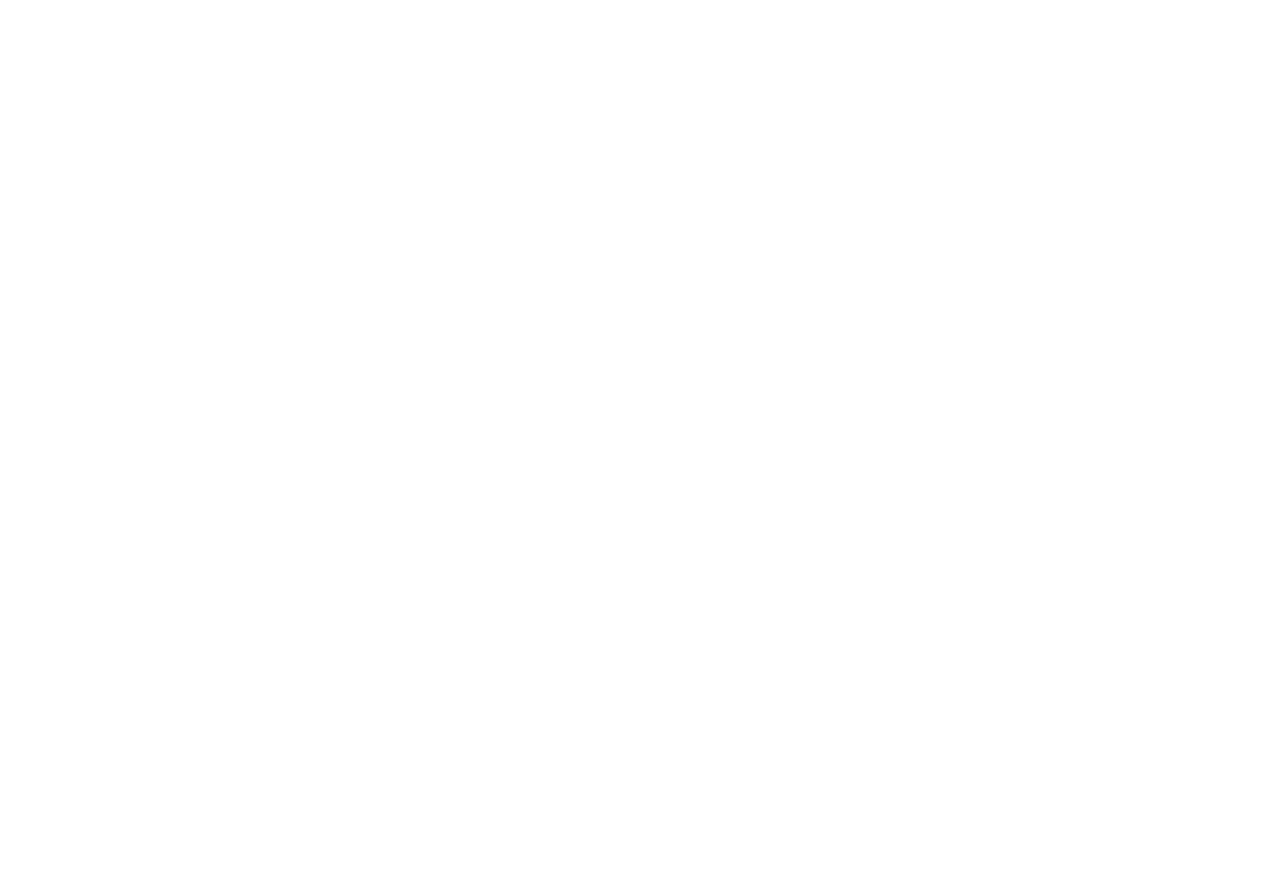
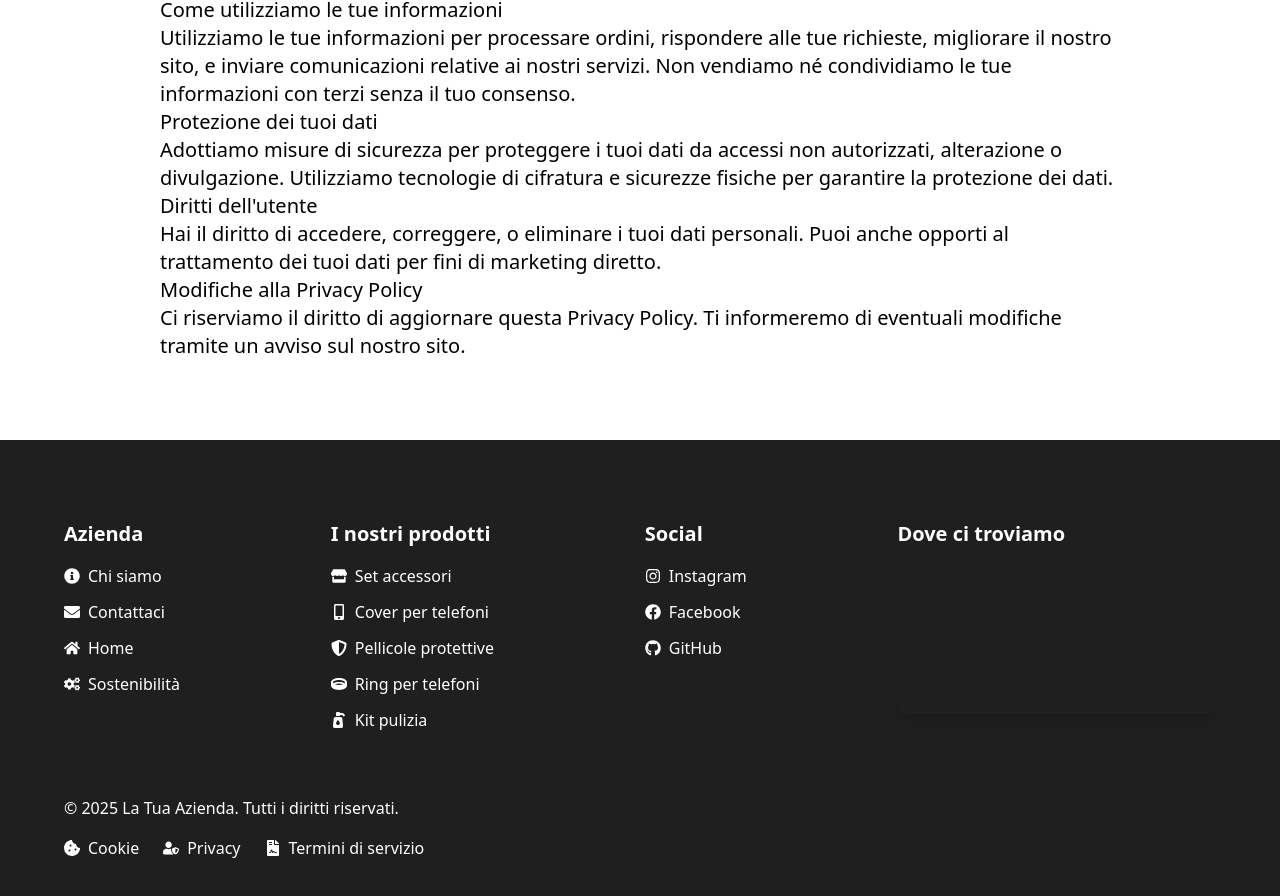
Before and after one commit to rubencommisso/mia_tech_progetto_finale, a React (Vite) app: page /privacy-policy in a window 1280 px wide. Before the commit this address had no page. Shown: the part 340-1236 px from the top of the page. Before the commit the page ends 800 px from the top, so only its background shows below. Built offline with nearby package versions, Linux system fonts and the light colour scheme; grey boxes are pictures that could not be loaded.

Commit message:
Modificato la pagina di: Footer.jsx e App.jsx, aggiunto 3 pagine nuove: TermosofService.jsx, PrivacyPolicy e CookiePolicy.jsx

```diff
--- a/src/App.jsx
+++ b/src/App.jsx
@@ -12,6 +12,9 @@
 import Ring from "./pages/Ring";
 import KitPulizia from "./pages/KitPulizia";
 import Cover from "./pages/Cover";
+import CookiePolicy from "./pages/CookiePolicy";
+import PrivacyPolicy from "./pages/PrivacyPolicy";
+import TermsOfService from "./pages/TermsofService";
 
 
 
@@ -19,20 +22,23 @@
   return (
     <Routes>
       <Route element={<Layout />}> {/* Layout Route */}
-          <Route path="/" element={<Homepage/>} />
+        <Route path="/" element={<Homepage />} />
         <Route path="/product" element={<Product />} />
         <Route path="/cart" element={<Cart />} />
-          <Route path="/sustainability"  element={<Sustainability />} />
-          <Route path="/about-us"  element={<AboutUs />} />
+        <Route path="/sustainability" element={<Sustainability />} />
+        <Route path="/about-us" element={<AboutUs />} />
         <Route path="/sustainability/:productId" element={<Sustainability />} />
-          <Route path="/contact-us"  element={<ContactPage />} />
-          <Route path="/ring"  element={<Ring />} />
+        <Route path="/contact-us" element={<ContactPage />} />
+        <Route path="/ring" element={<Ring />} />
         <Route path="/pellicole" element={<Pellicole />} />
         <Route path="/kit-pulizia" element={<KitPulizia />} />
         <Route path="/showdetail/:productId" element={<ShowDetail />} />
         <Route path="/set-accessori" element={<Product />} />
         <Route path="/showdetail" element={<ShowDetail />} />
-          <Route path="/cover" element={<Cover/>} />
+        <Route path="/cover" element={<Cover />} />
+        <Route path="/cookie-policy" element={<CookiePolicy />} />
+        <Route path="/privacy-policy" element={<PrivacyPolicy />} />
+        <Route path="/terms-of-service" element={<TermsOfService />} />
       </Route>
     </Routes>
   );
--- a/src/components/Footer.jsx
+++ b/src/components/Footer.jsx
@@ -1,49 +1,115 @@
-import React from 'react';
+import React from "react"
+import { Link } from "react-router-dom"
+import {
+  FaInstagram,
+  FaFacebook,
+  FaShieldAlt,
+  FaMobileAlt,
+  FaStore,
+  FaInfoCircle,
+  FaCogs,
+  FaEnvelope,
+  FaCookieBite,
+  FaUserShield,
+  FaFileContract,
+  FaRing,
+  FaPumpSoap,
+  FaHome,
+  FaGithub
+} from "react-icons/fa"
 
 const Footer = () => {
+  const linkClass =
+    "hover:underline hover:text-orange-400 transition-all duration-200 flex items-center space-x-2";
+
+  const scrollToTop = () => {
+    window.scrollTo(0, 0);  // Scorri in alto quando viene cliccato
+  }
+
   return (
-    <footer className="bg-black text-white text-left py-16 lg:py-20">
+    <footer className="bg-black text-white text-left py-16 px-10 lg:py-20">
       <div className="max-w-screen-xl mx-auto flex flex-col lg:flex-row justify-between px-6">
+        {/* Azienda */}
         <div className="flex-auto mb-6 lg:mb-0">
-          <h3 className="text-xl font-semibold mb-4">Company</h3>
+          <h3 className="text-xl font-semibold mb-4 transition-transform duration-200 hover:scale-105">
+            Azienda
+          </h3>
           <ul className="space-y-3">
-            <li><a href="/about" className="hover:underline">About Us</a></li>
-            <li><a href="/our-products" className="hover:underline">Our Products</a></li>
-            <li><a href="/how-it-works" className="hover:underline">How It Works</a></li>
-            <li><a href="/contact-us" className="hover:underline">Contact Us</a></li>
+            <li><Link to="/about-us" onClick={scrollToTop} className={linkClass}><FaInfoCircle /><span>Chi siamo</span></Link></li>
+            <li><Link to="/contact-us" onClick={scrollToTop} className={linkClass}><FaEnvelope /><span>Contattaci</span></Link></li>
+            <li><Link to="/" onClick={scrollToTop} className={linkClass}><FaHome /><span>Home</span></Link></li>
+            <li><Link to="/sustainability" onClick={scrollToTop} className={linkClass}><FaCogs /><span>Sostenibilità</span></Link></li>
           </ul>
         </div>
 
+        { /*Prodotti */}
         <div className="flex-auto mb-6 lg:mb-0">
-          <h3 className="text-xl font-semibold mb-4">Social</h3>
+          <h3 className="text-xl font-semibold mb-4 transition-transform duration-200 hover:scale-105">
+            I nostri prodotti
+          </h3>
           <ul className="space-y-3">
-            <li><a href="https://instagram.com" className="hover:underline">Instagram</a></li>
-            <li><a href="https://facebook.com" className="hover:underline">Facebook</a></li>
+            <li><Link to="/set-accessori" onClick={scrollToTop} className={linkClass}><FaStore /><span>Set accessori</span></Link></li>
+            <li><Link to="/cover" onClick={scrollToTop} className={linkClass}><FaMobileAlt /><span>Cover per telefoni</span></Link></li>
+            <li><Link to="/pellicole" onClick={scrollToTop} className={linkClass}><FaShieldAlt /><span>Pellicole protettive</span></Link></li>
+            <li><Link to="/ring" onClick={scrollToTop} className={linkClass}><FaRing /><span>Ring per telefoni</span></Link></li>
+            <li><Link to="/kit-pulizia" onClick={scrollToTop} className={linkClass}><FaPumpSoap /><span>Kit pulizia</span></Link></li>
           </ul>
         </div>
 
+        {/* Social */}
         <div className="flex-auto mb-6 lg:mb-0">
-          <h3 className="text-xl font-semibold mb-4">Shop all</h3>
+          <h3 className="text-xl font-semibold mb-4 transition-transform duration-200 hover:scale-105">
+            Social
+          </h3>
           <ul className="space-y-3">
-            <li><a href="/shop" className="hover:underline">View All Products</a></li>
-            <li><a href="/screen-protectors" className="hover:underline">Screen Protectors</a></li>
-            <li><a href="/phone-cases" className="hover:underline">Phone Cases</a></li>
+            <li><a href="https://instagram.com" target="_blank" rel="noopener noreferrer" className={linkClass}><FaInstagram /><span>Instagram</span></a></li>
+            <li><a href="https://facebook.com" target="_blank" rel="noopener noreferrer" className={linkClass}><FaFacebook /><span>Facebook</span></a></li>
+            <li>
+              <a
+                href="https://github.com/rubencommisso/mia_tech_progetto_finale"
+                target="_blank"
+                rel="noopener noreferrer"
+                className={linkClass}
+              >
+                <FaGithub />
+                <span>GitHub</span>
+              </a>
+            </li>
+          </ul>
+        </div>
+        {/* Mappa */}
+        <div className="flex-auto">
+          <h3 className="text-xl font-semibold mb-4 transition-transform duration-200 hover:scale-105">
+            Dove ci troviamo
+          </h3>
+          <div className="rounded-lg overflow-hidden shadow-lg">
+            <iframe
+              title="Dove ci troviamo"
+              src="https://www.google.com/maps/embed?pb=!1m18!1m12!1m3!1d2889.508022891323!2d9.18998211581572!3d45.46420317910039!2m3!1f0!2f0!3f0!3m2!1i1024!2i768!4f13.1!3m3!1m2!1s0x4786c6a4e6856d9d%3A0x65f0f7e807f34563!2sVia%20Roma%2C%201%2C%20Milano!5e0!3m2!1sit!2sit!4v1712332139728!5m2!1sit!2sit"
+              width="150"
+              height="150"
+              style={{ border: 0 }}
+              allowFullScreen=""
+              loading="lazy"
+              referrerPolicy="no-referrer-when-downgrade"
+            ></iframe>
+          </div>
+        </div>
+      </div>
+
+      {/* Diritti  */}
+      <div className="py-6 w-full mt-10">
+        <div className="max-w-screen-xl mx-auto px-6 ">
+          <p className="text-start text-m mb-4">© 2025 La Tua Azienda. Tutti i diritti riservati.</p>
+          <ul className="flex justify-start space-x-6 mb-4">
+            <li><Link to="/cookie-policy" onClick={scrollToTop} className={linkClass}><FaCookieBite /><span>Cookie</span></Link></li>
+            <li><Link to="/privacy-policy" onClick={scrollToTop} className={linkClass}><FaUserShield /><span>Privacy</span></Link></li>
+            <li><Link to="/terms-of-service" onClick={scrollToTop} className={linkClass}><FaFileContract /><span>Termini di servizio</span></Link></li>
           </ul>
         </div>
       </div>
+    </footer>
+  )
+}
 
-      <div className="py-6 w-full mt-16">
-        <div className="max-w-screen-xl mx-auto px-6">
-          <ul className="flex justify-center space-x-6 mb-4">
-            <li><a href="/cookies" className="hover:underline">Cookies</a></li>
-            <li><a href="/privacy" className="hover:underline">Privacy Policy</a></li>
-            <li><a href="/terms" className="hover:underline">Terms of Service</a></li>
-          </ul>
-          <p className="text-center text-sm">© 2025 Your Company. All rights reserved.</p>
-        </div>
-      </div>
-    </footer>
-  );
-};
-
-export default Footer;
+export default Footer
--- /dev/null
+++ b/src/pages/CookiePolicy.jsx
@@ -0,0 +1,32 @@
+import React from 'react';
+
+const CookiePolicy = () => {
+  return (
+    <div  className='max-w-5xl mx-auto flex flex-col justify-center px-10 sm:px-6 md:px-10 lg:px-8 mt-10 mb-20 text-xl'>
+       <h1 className='text-4xl text-start font-semibold mb-2'>Cookie Policy</h1>
+      <p className='"text-gray-700 text-justify text-xl '>
+        La presente Cookie Policy spiega come utilizziamo i cookie sul nostro sito web. I cookie sono piccoli file di testo che vengono salvati sul tuo dispositivo quando visiti il nostro sito.
+      </p>
+      <h2 className='text-4xl text-start font-semibold mb-2 mt-2'>Che cosa sono i cookie?</h2>
+      <p>
+        I cookie sono file di piccole dimensioni che vengono inviati al tuo browser e memorizzati sul tuo dispositivo (computer, smartphone o tablet). Questi cookie consentono al sito di riconoscere il tuo dispositivo e di ricordare determinate informazioni, come le preferenze di navigazione.
+      </p>
+      <h2>Tipi di cookie utilizzati</h2>
+      <p>
+        - <strong>Cookie tecnici:</strong> necessari per il corretto funzionamento del sito, come la memorizzazione della lingua o della sessione dell'utente. <br />
+        - <strong>Cookie di analisi:</strong> utilizzati per raccogliere informazioni sulle modalità di utilizzo del sito da parte degli utenti, in modo da migliorare l'esperienza di navigazione. <br />
+        - <strong>Cookie di profilazione:</strong> utilizzati per inviare messaggi pubblicitari personalizzati in base agli interessi dell'utente.
+      </p>
+      <h2>Come gestire i cookie</h2>
+      <p>
+        Puoi decidere se accettare o rifiutare i cookie modificando le impostazioni del tuo browser. Puoi disabilitare i cookie, ma ciò potrebbe influire sull'esperienza di navigazione.
+      </p>
+      <h2>Modifiche alla Cookie Policy</h2>
+      <p>
+        Ci riserviamo il diritto di aggiornare questa Cookie Policy in qualsiasi momento. Ti invitiamo a controllare periodicamente questa pagina per essere sempre informato sugli eventuali cambiamenti.
+      </p>
+    </div>
+  )
+}
+
+export default CookiePolicy
--- /dev/null
+++ b/src/pages/PrivacyPolicy.jsx
@@ -0,0 +1,34 @@
+import React from 'react';
+
+const PrivacyPolicy = () => {
+  return (
+    <div className='max-w-5xl mx-auto flex flex-col justify-center px-10 sm:px-6 md:px-10 lg:px-8 mt-10 mb-20 text-xl'>
+       <h1 className='text-4xl text-start font-semibold mb-2'>Privacy Policy</h1>
+      <p>
+        La tua privacy è importante per noi. Questa politica sulla privacy spiega come raccogliamo, utilizziamo e proteggiamo i tuoi dati personali quando utilizzi il nostro sito web.
+      </p>
+      <h2>Informazioni che raccogliamo</h2>
+      <p>
+        Raccogliamo informazioni personali quando ti registri sul nostro sito, effettui un acquisto, o ci contatti tramite i moduli di contatto. Le informazioni possono includere nome, indirizzo email, indirizzo di spedizione, e dati di pagamento.
+      </p>
+      <h2>Come utilizziamo le tue informazioni</h2>
+      <p>
+        Utilizziamo le tue informazioni per processare ordini, rispondere alle tue richieste, migliorare il nostro sito, e inviare comunicazioni relative ai nostri servizi. Non vendiamo né condividiamo le tue informazioni con terzi senza il tuo consenso.
+      </p>
+      <h2>Protezione dei tuoi dati</h2>
+      <p>
+        Adottiamo misure di sicurezza per proteggere i tuoi dati da accessi non autorizzati, alterazione o divulgazione. Utilizziamo tecnologie di cifratura e sicurezze fisiche per garantire la protezione dei dati.
+      </p>
+      <h2>Diritti dell'utente</h2>
+      <p>
+        Hai il diritto di accedere, correggere, o eliminare i tuoi dati personali. Puoi anche opporti al trattamento dei tuoi dati per fini di marketing diretto.
+      </p>
+      <h2>Modifiche alla Privacy Policy</h2>
+      <p>
+        Ci riserviamo il diritto di aggiornare questa Privacy Policy. Ti informeremo di eventuali modifiche tramite un avviso sul nostro sito.
+      </p>
+    </div>
+  )
+}
+
+export default PrivacyPolicy
--- /dev/null
+++ b/src/pages/TermsofService.jsx
@@ -0,0 +1,34 @@
+import React from 'react';
+
+const TermsOfService = () => {
+  return (
+    <div  className='max-w-5xl mx-auto flex flex-col justify-center px-10 sm:px-6 md:px-10 lg:px-8 mt-10 mb-20 text-xl'  >
+         <h1 className='text-4xl text-start font-semibold mb-2'>Termini di Servizio</h1>
+      <p>
+        I presenti Termini di Servizio regolano l'accesso e l'uso del sito web. Utilizzando il nostro sito, accetti di rispettare questi termini.
+      </p>
+      <h2>Accettazione dei Termini</h2>
+      <p>
+        Utilizzando il nostro sito, accetti di essere vincolato dai presenti Termini di Servizio. Se non accetti questi termini, ti invitiamo a non utilizzare il nostro sito.
+      </p>
+      <h2>Uso del sito</h2>
+      <p>
+        Il nostro sito web è destinato solo per uso personale e non commerciale. Non è consentito l'uso del sito per scopi illeciti o dannosi. L'utente è responsabile per tutte le attività che si verificano con il proprio account.
+      </p>
+      <h2>Proprietà Intellettuale</h2>
+      <p>
+        Tutti i contenuti del sito, inclusi testi, immagini, loghi, e software, sono protetti da diritti d'autore e marchi registrati. È vietata la riproduzione, distribuzione o modifica senza il nostro permesso.
+      </p>
+      <h2>Limitazioni di responsabilità</h2>
+      <p>
+        Non siamo responsabili per danni diretti, indiretti o consequenziali derivanti dall'uso del nostro sito o dall'incapacità di utilizzarlo. Utilizzi il nostro sito a tuo rischio.
+      </p>
+      <h2>Modifiche ai Termini di Servizio</h2>
+      <p>
+        Ci riserviamo il diritto di modificare questi Termini di Servizio in qualsiasi momento. Ti invitiamo a controllare regolarmente questa pagina per rimanere aggiornato.
+      </p>
+    </div>
+  )
+}
+
+export default TermsOfService
```
Lines whose indentation alone changed are shown as unchanged.
